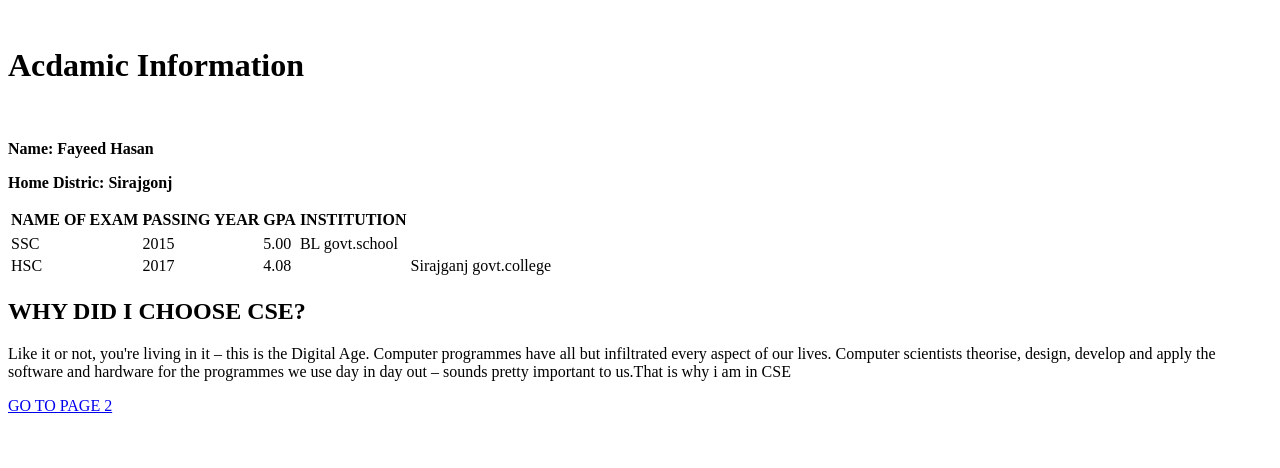
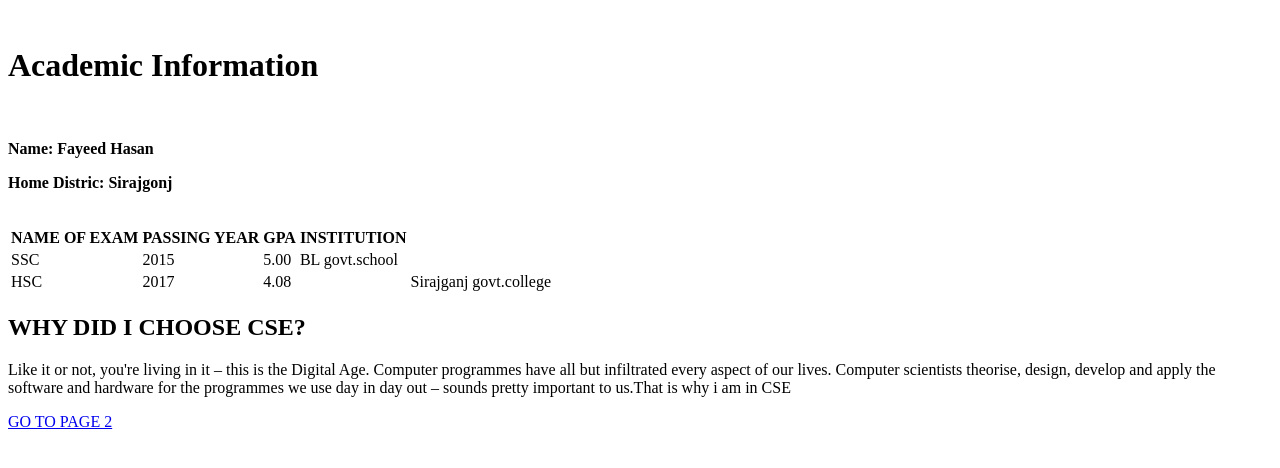
Before and after one commit to fayeedhasan/fayeedhasan, a plain HTML site: page index.html in a window 1280 px wide. Drawn offline with Linux system fonts and the light colour scheme.

Commit message:
Update index.html

```diff
--- a/index.html
+++ b/index.html
@@ -1,13 +1,14 @@
 <html>
 <head>
 <title>Fayeed Hasan</title>
-<head>
+</head>
   <br>
 <body>
-<h1>Acdamic Information</h1>
+<h1>Academic Information</h1>
   <br>
   <p> <strong> Name: Fayeed Hasan</strong> <p>
-<p> <strong> Home Distric: Sirajgonj</strong> <p>
+<p> <strong> Home Distric: Sirajgonj</strong> </p>
+    <br>
     <table>
       <thead>
          <tr>
@@ -15,7 +16,7 @@
             <th> PASSING YEAR </th>
             <th> GPA </th>
             <th> INSTITUTION </th>
-            <tr/>
+            </tr>
         </thead>
         <tbody>
           <tr>
@@ -28,9 +29,9 @@
              <td> HSC </td>
              <td> 2017 </td>
              <td> 4.08 <td/>
-             <td> <a herf="http://www.srgc.edu.bd/">Sirajganj govt.college</a> </td>
+             <td> <a herf="http://www.srgc.edu.bd/"> Sirajganj govt.college </a> </td>
+            </tr>
          </tbody>
-
       </table>
     <h2>WHY DID I CHOOSE CSE? </h2>
     <p>Like it or not, you're living in it – this is the Digital Age. Computer programmes have all but infiltrated every aspect of our lives. Computer scientists theorise, design, develop and apply the software and hardware for the programmes we use day in day out – sounds pretty important to us.That is why i am in CSE</p>
```
Lines whose indentation alone changed are shown as unchanged.
